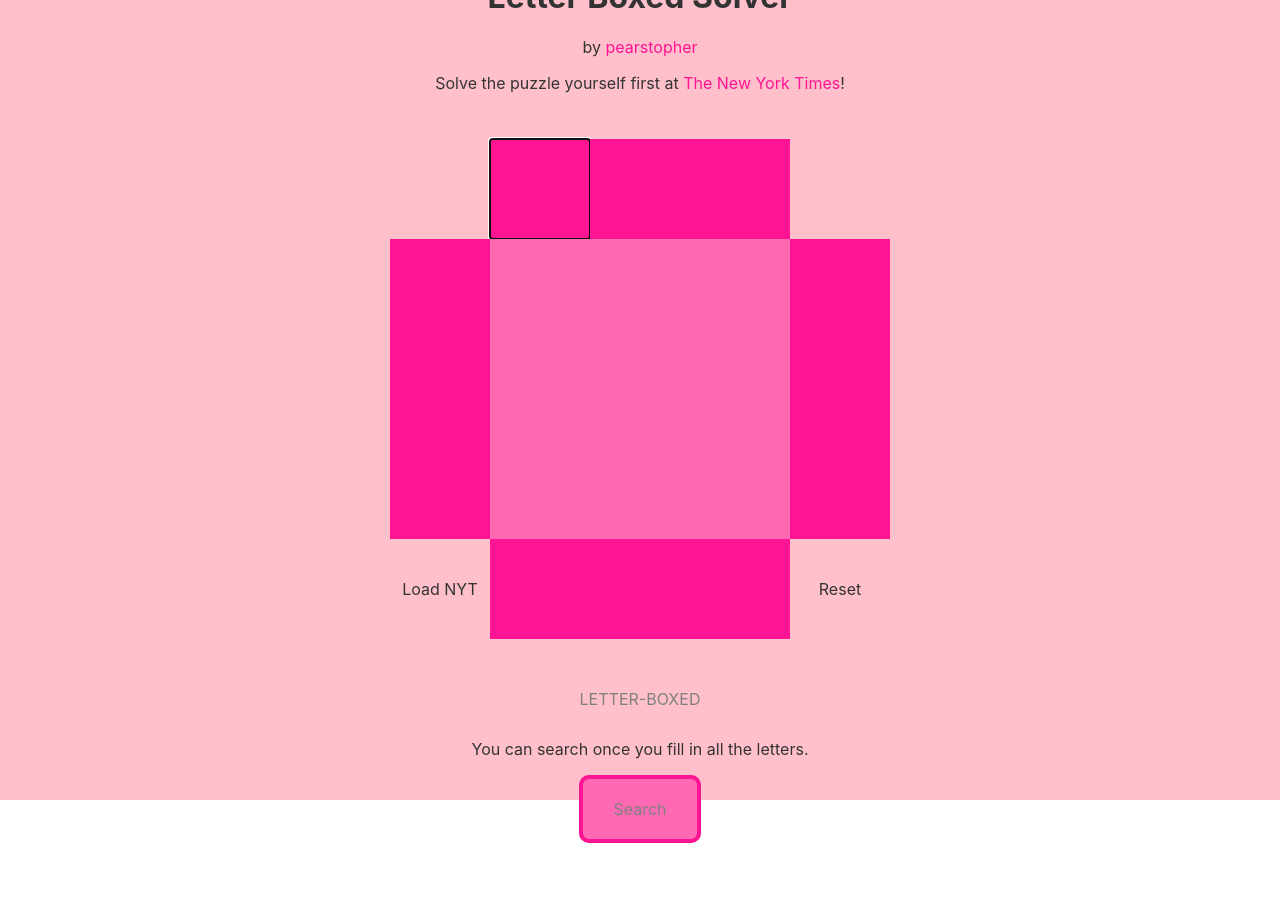
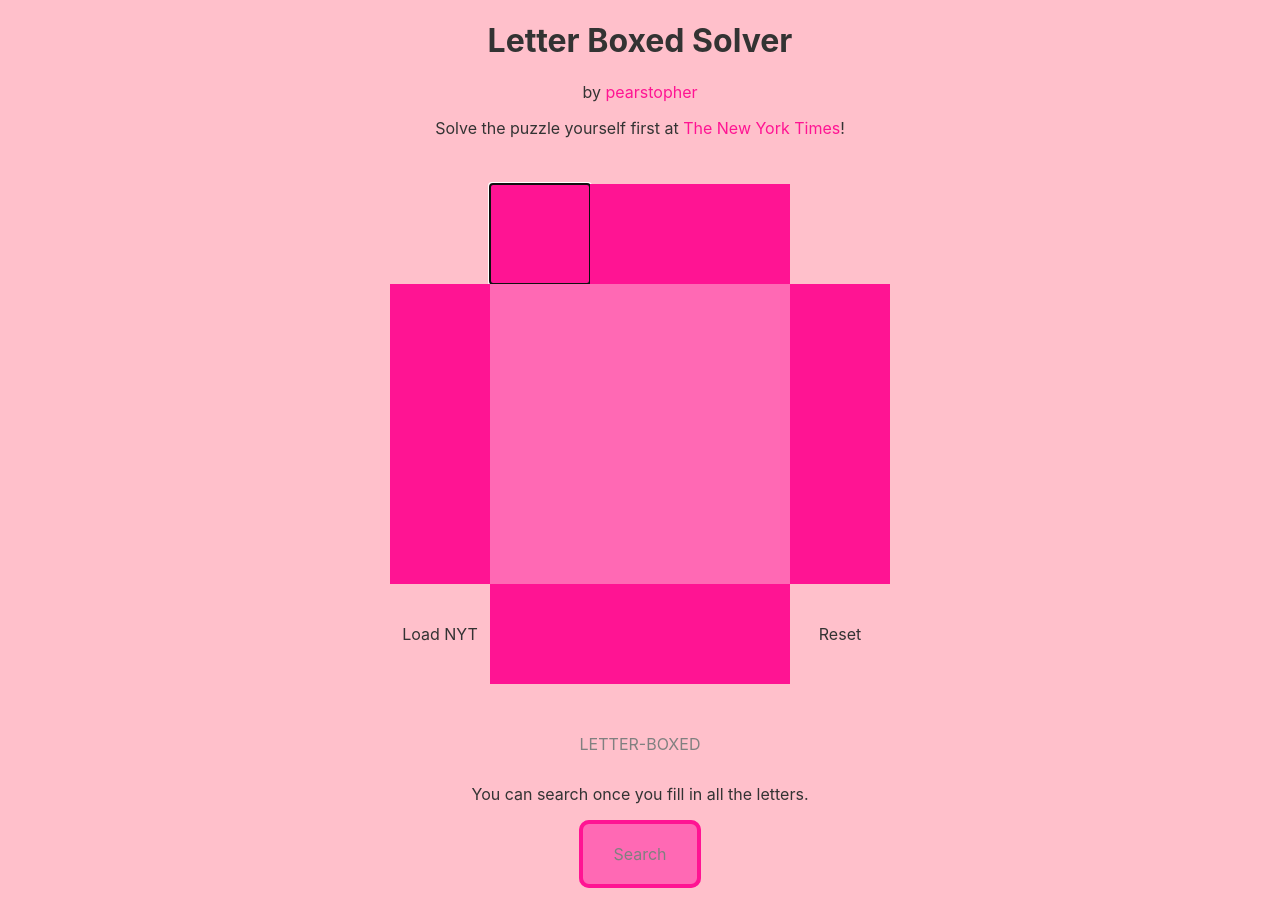
Before and after one commit to pearstopher/letter-boxed, a React (Create React App) app in the folder frontend/: page / in a window 1280 px wide. Before the commit the page ends 844 px from the top, so only its background shows below. Built offline with nearby package versions, Linux system fonts and the light colour scheme.

Commit message:
updated stylesheet to support landscape mode

```diff
--- a/frontend/src/App.css
+++ b/frontend/src/App.css
@@ -2,10 +2,11 @@
   display: flex;
   justify-content: center;
   align-items: center;
-  height: 100vh;
+  min-height: 100vh;
   background-color: pink;
   flex-direction: column;
   color: #333;
+  padding-bottom: 30px;
 }
 .app-container a {
   user-select: none;
@@ -14,6 +15,7 @@
 header {
   text-align: center;
   margin-bottom: 30px;
+  padding: 0px 20px;
 }
 header a {
   text-decoration: none;
--- a/frontend/src/App.less
+++ b/frontend/src/App.less
@@ -2,10 +2,11 @@
     display: flex;
     justify-content: center;
     align-items: center;
-    height: 100vh;
+    min-height: 100vh;
     background-color: pink;
     flex-direction: column;
     color: #333;
+    padding-bottom: 30px;
 }
 .app-container a {
     user-select: none;
@@ -15,6 +16,7 @@
 header {
     text-align: center;
     margin-bottom: 30px;
+    padding: 0px 20px;
 }
 header a {
     text-decoration: none;
```
